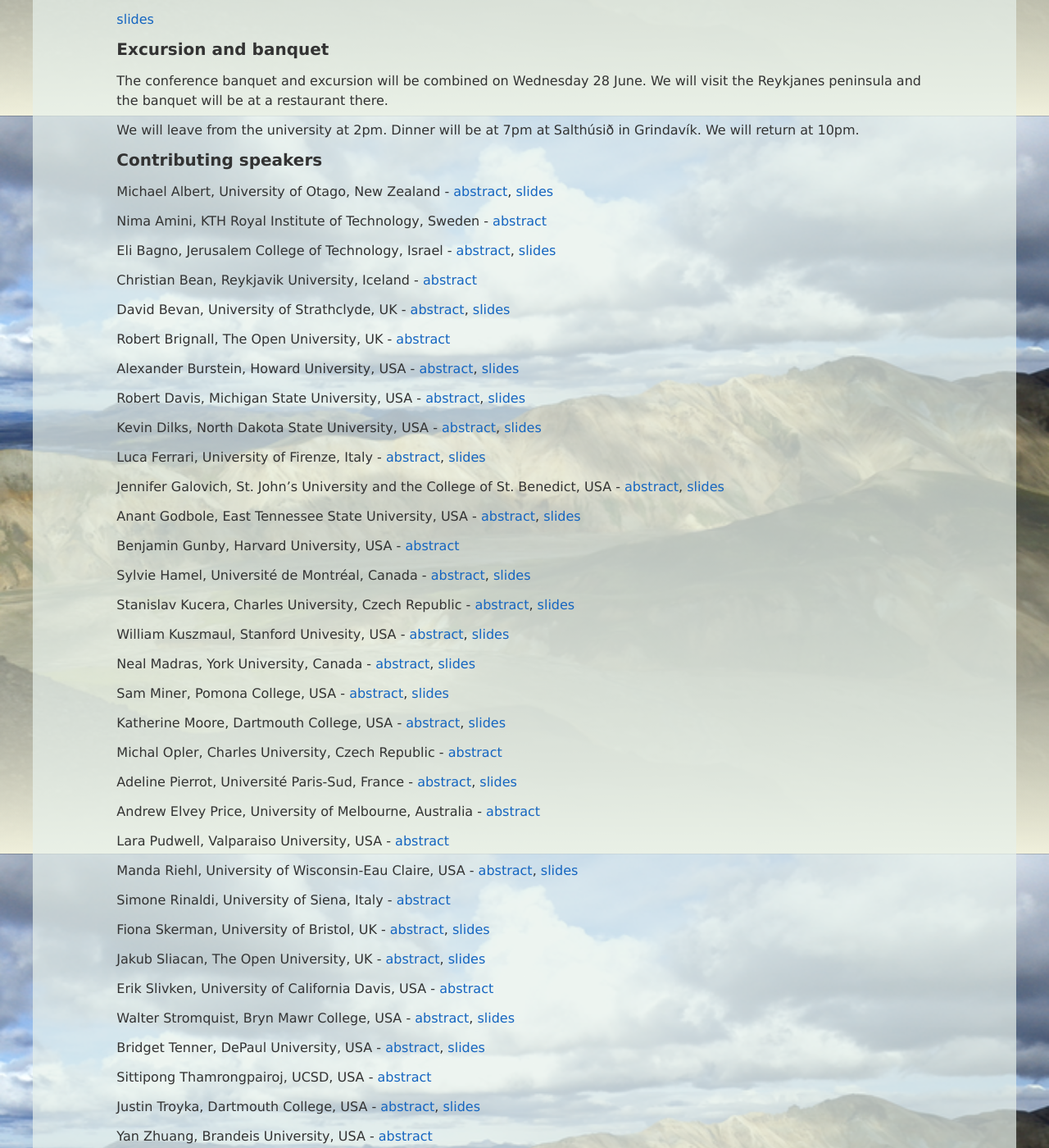
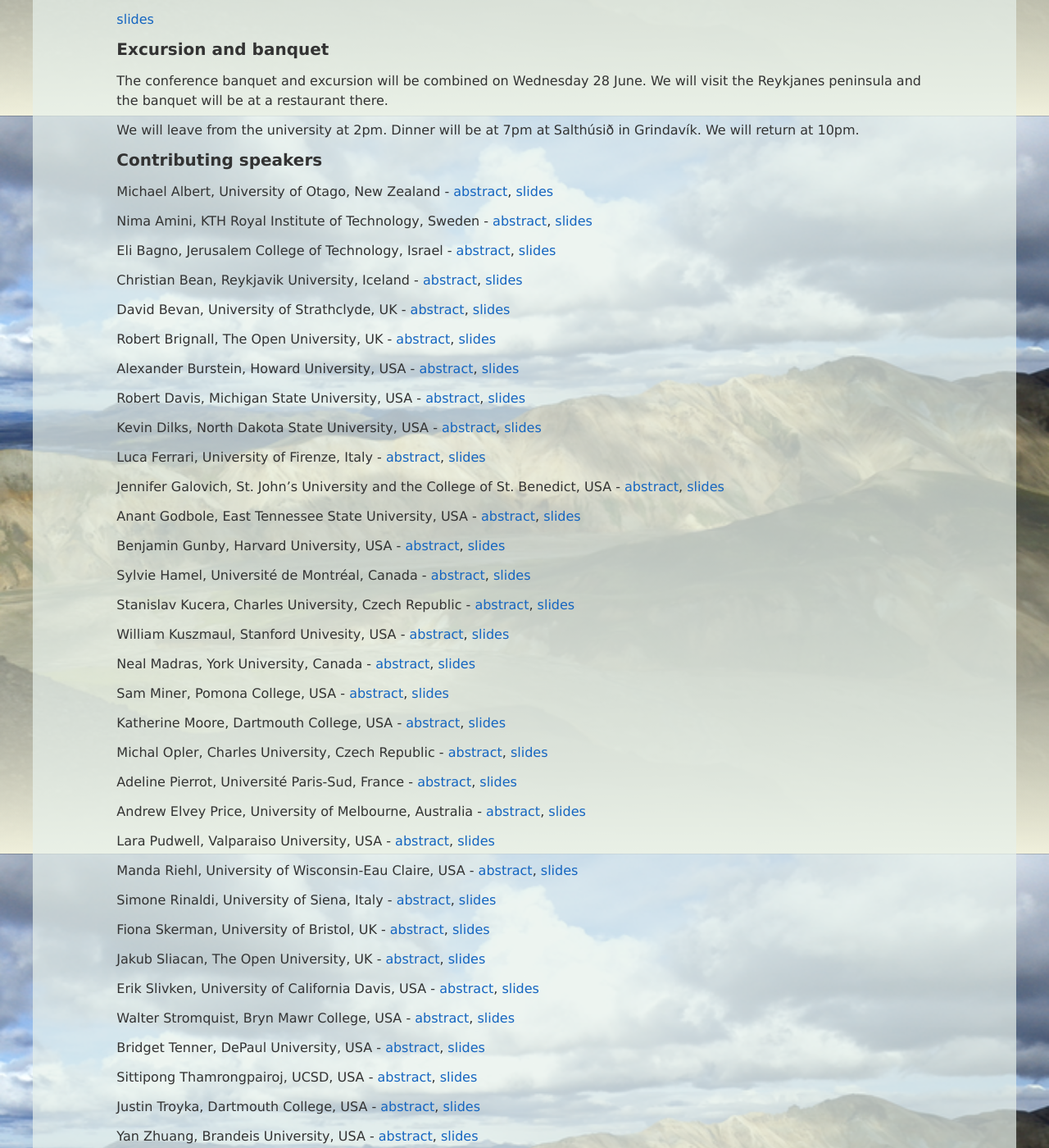
Before and after one commit to pp2017/pp2017.github.io, a Jekyll site: the page built from programme.md, in a window 1280 px wide and 1400 px high, scrolled down 1659 px. Shown: the whole window at 82% size. Built offline with Jekyll 4.4.1, drawn with Linux system fonts in a browser that asks for light colours; nearby versions of some CDN libraries; formulas are drawn with MathJax 3.

Commit message:
the rest of the slides

```diff
--- a/programme.md
+++ b/programme.md
@@ -167,15 +167,15 @@ Grindavík. We will return at 10pm.
 
 Michael Albert, University of Otago, New Zealand - [abstract][michael_albert], [slides][michael_albert_slides]
 
-Nima Amini, KTH Royal Institute of Technology, Sweden - [abstract][nima_amini]
+Nima Amini, KTH Royal Institute of Technology, Sweden - [abstract][nima_amini], [slides][nima_amini_slides]
 
 Eli Bagno, Jerusalem College of Technology, Israel - [abstract][eli_bagno], [slides][eli_bagno_slides]
 
-Christian Bean, Reykjavik University, Iceland - [abstract][christian_bean]
+Christian Bean, Reykjavik University, Iceland - [abstract][christian_bean], [slides][christian_bean_slides]
 
 David Bevan, University of Strathclyde, UK - [abstract][david_bevan], [slides][david_bevan_slides]
 
-Robert Brignall, The Open University, UK - [abstract][robert_brignall]
+Robert Brignall, The Open University, UK - [abstract][robert_brignall], [slides][robert_brignall_slides]
 
 Alexander Burstein, Howard University, USA - [abstract][alexander_burstein], [slides][alexander_burstein_slides]
 
@@ -189,7 +189,7 @@ Jennifer Galovich, St. John's University and the College of St. Benedict, USA -
 
 Anant Godbole, East Tennessee State University, USA - [abstract][anant_godbole], [slides][anant_godbole_slides]
 
-Benjamin Gunby, Harvard University, USA - [abstract][benjamin_gunby]
+Benjamin Gunby, Harvard University, USA - [abstract][benjamin_gunby], [slides][benjamin_gunby_slides]
 
 Sylvie Hamel, Université de Montréal, Canada - [abstract][sylvie_hamel], [slides][sylvie_hamel_slides]
 
@@ -203,33 +203,33 @@ Sam Miner, Pomona College, USA - [abstract][sam_miner], [slides][sam_miner_slide
 
 Katherine Moore, Dartmouth College, USA - [abstract][katherine_moore], [slides][katherine_moore_slides]
 
-Michal Opler, Charles University, Czech Republic - [abstract][michal_opler]
+Michal Opler, Charles University, Czech Republic - [abstract][michal_opler], [slides][michal_opler_slides]
 
 Adeline Pierrot, Université Paris-Sud, France - [abstract][adeline_pierrot], [slides][adeline_pierrot_slides]
 
-Andrew Elvey Price, University of Melbourne, Australia - [abstract][andrew_elvey_price]
+Andrew Elvey Price, University of Melbourne, Australia - [abstract][andrew_elvey_price], [slides][andrew_elvey_price_slides]
 
-Lara Pudwell, Valparaiso University, USA - [abstract][lara_pudwell]
+Lara Pudwell, Valparaiso University, USA - [abstract][lara_pudwell], [slides][lara_pudwell_slides]
 
 Manda Riehl, University of Wisconsin-Eau Claire, USA - [abstract][manda_riehl], [slides][manda_riehl_slides]
 
-Simone Rinaldi, University of Siena, Italy - [abstract][simone_rinaldi]
+Simone Rinaldi, University of Siena, Italy - [abstract][simone_rinaldi], [slides][simone_rinaldi_slides]
 
 Fiona Skerman, University of Bristol, UK - [abstract][fiona_skerman], [slides][fiona_skerman_slides]
 
 Jakub Sliacan, The Open University, UK - [abstract][jakub_sliacan], [slides][jakub_sliacan_slides]
 
-Erik Slivken, University of California Davis, USA - [abstract][erik_slivken]
+Erik Slivken, University of California Davis, USA - [abstract][erik_slivken], [slides][erik_slivken_slides]
 
 Walter Stromquist, Bryn Mawr College, USA - [abstract][walter_stromquist], [slides][walter_stromquist_slides]
 
 Bridget Tenner, DePaul University, USA - [abstract][bridget_tenner], [slides][bridget_tenner_slides]
 
-Sittipong Thamrongpairoj, UCSD, USA - [abstract][sittipong_thamrongpairoj]
+Sittipong Thamrongpairoj, UCSD, USA - [abstract][sittipong_thamrongpairoj], [slides][sittipong_thamrongpairoj_slides]
 
 Justin Troyka, Dartmouth College, USA - [abstract][justin_troyka], [slides][justin_troyka_slides]
 
-Yan Zhuang, Brandeis University, USA - [abstract][yan_zhuang]
+Yan Zhuang, Brandeis University, USA - [abstract][yan_zhuang], [slides][yan_zhuang_slides]
 
 Chaim Even Zohar, University of California Davis, USA - [abstract][chaim_even_zohar], [slides][chaim_even_zohar_slides]
 
@@ -339,7 +339,6 @@ Alexander Woo, University of Idaho, USA - [abstract][alexander_woo]
 [bridget_tenner_slides]: /assets/pdf/slides/bridget_tenner.pdf
 [luca_ferrari_slides]: /assets/pdf/slides/luca_ferrari.pdf
 [michael_albert_slides]: /assets/pdf/slides/michael_albert.pdf
-
 [vit_jelinek_slides]: /assets/pdf/slides/.pdf
 [chaim_even_zohar_slides]: /assets/pdf/slides/chaim_even_zohar.pdf
 [adeline_pierrot_slides]: /assets/pdf/slides/adeline_pierrot.pdf
@@ -349,6 +348,20 @@ Alexander Woo, University of Idaho, USA - [abstract][alexander_woo]
 [jakub_sliacan_slides]: /assets/pdf/slides/jakub_sliacan.pdf
 [justin_troyka_slides]: /assets/pdf/slides/justin_troyka.pdf
 
+[sittipong_thamrongpairoj_slides]: /assets/pdf/slides/sittipong_thamrongpairoj.pdf
+[simone_rinaldi_slides]: /assets/pdf/slides/simone_rinaldi.pdf
+[lara_pudwell_slides]: /assets/pdf/slides/lara_pudwell.pdf
+[benjamin_gunby_slides]: /assets/pdf/slides/benjamin_gunby.pdf
+[michal_opler_slides]: /assets/pdf/slides/michal_opler.pdf
+[andrew_elvey_price_slides]: /assets/pdf/slides/andrew_elvey_price.pdf
+[nima_amini_slides]: /assets/pdf/slides/nima_amini.pdf
+[yan_zhuang_slides]: /assets/pdf/slides/yan_zhuang.pdf
+[robert_brignall_slides]: /assets/pdf/slides/robert_brignall.pdf
+[erik_slivken_slides]: /assets/pdf/slides/erik_slivken.pdf
+[christian_bean_slides]: /assets/pdf/slides/christian_bean.pdf
+
+
+
 
 
 <!-- [permpal]: /assets/pdf/posters/talks/permpal.txt
```
Also changed, not shown: 11 other files.
